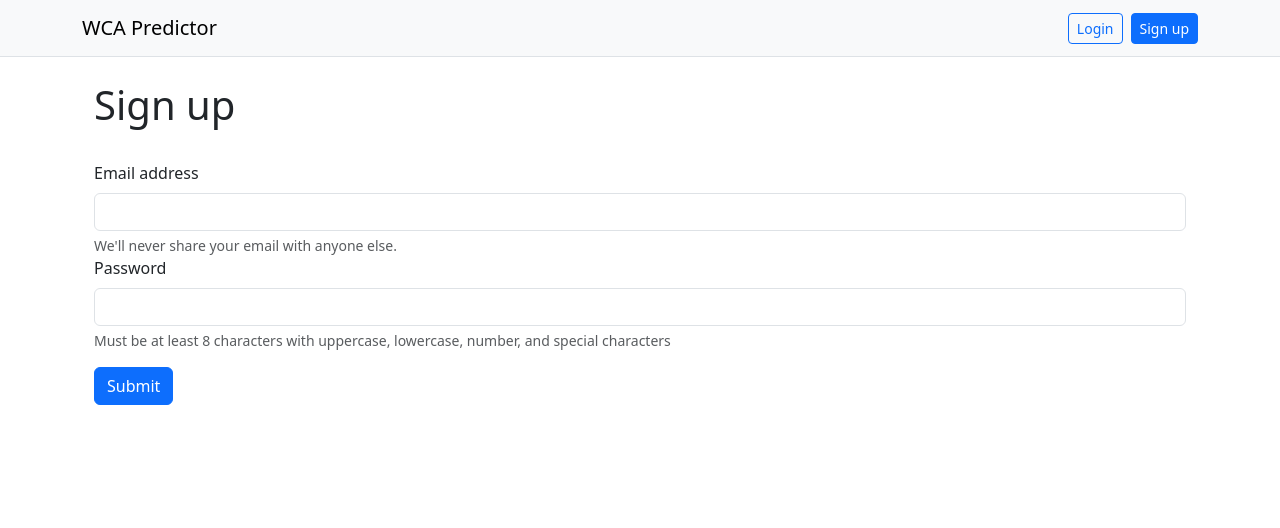
After one commit to TempeHS/2026SE_MLOPSTask_Michael.L, a Flask app: page /signup.html in a window 1280 px wide. The commit adds this page. Shown: the top 528 px of the page. Run offline with Flask 3, Linux system fonts and the light colour scheme; parts of the project's set-up code (start-up, migrations or seed data) failed here and were passed over; some libraries are stand-ins or nearby versions.

Commit message:
feature: app wth ogin completed

```diff
--- a/3.Operations/3.1.Deploy_Model/main.py
+++ b/3.Operations/3.1.Deploy_Model/main.py
@@ -1,32 +1,114 @@
+import base64
+import os
+import pickle
+import sqlite3
+from datetime import timedelta
+from functools import wraps
+from io import BytesIO
 from pathlib import Path
-import pickle
-import os
+from urllib.parse import urlparse
+
 import numpy as np
-from flask import Flask, jsonify, request, render_template
+import pyotp
+import qrcode
+from dotenv import load_dotenv
+from flask import Flask, jsonify, redirect, render_template, request, session
 from flask_wtf.csrf import CSRFProtect
-from dotenv import load_dotenv
+from werkzeug.security import check_password_hash, generate_password_hash
 
 load_dotenv()
 
 app = Flask(__name__)
 
-# CSRF requires a secret key
 app.config["SECRET_KEY"] = os.environ.get("SECRET_KEY")
 if not app.config["SECRET_KEY"]:
     raise RuntimeError("SECRET_KEY environment variable is not set")
+
 app.config["JSON_SORT_KEYS"] = False
 app.config["SESSION_COOKIE_HTTPONLY"] = True
 app.config["SESSION_COOKIE_SECURE"] = os.environ.get("FLASK_ENV") == "production"
 app.config["SESSION_COOKIE_SAMESITE"] = "Lax"
-app.config["WTF_CSRF_TIME_LIMIT"] = 3600  # token expires after 1 hour
+app.config["WTF_CSRF_TIME_LIMIT"] = 3600
+app.config["PERMANENT_SESSION_LIFETIME"] = timedelta(minutes=30)
 
 csrf = CSRFProtect(app)
 
 BASE_DIR = Path(__file__).resolve().parent
 MODEL_FILE = BASE_DIR / "my_saved_poly_v3.pkl"
+AUTH_DB = BASE_DIR / "auth.db"
 
 MIN_AVG = 200
 MAX_AVG = 23750
+
+
+def get_db_conn():
+    conn = sqlite3.connect(AUTH_DB)
+    conn.row_factory = sqlite3.Row
+    return conn
+
+
+def init_auth_db():
+    with get_db_conn() as conn:
+        conn.execute(
+            """
+            CREATE TABLE IF NOT EXISTS users (
+                id INTEGER PRIMARY KEY AUTOINCREMENT,
+                email TEXT UNIQUE NOT NULL,
+                password_hash TEXT NOT NULL,
+                totp_secret TEXT
+            )
+            """
+        )
+        cols = {
+            row["name"] for row in conn.execute("PRAGMA table_info(users)").fetchall()
+        }
+        if "totp_secret" not in cols:
+            conn.execute("ALTER TABLE users ADD COLUMN totp_secret TEXT")
+
+        conn.commit()
+
+
+def get_user_by_email(email: str):
+    with get_db_conn() as conn:
+        return conn.execute("SELECT * FROM users WHERE email = ?", (email,)).fetchone()
+
+
+def get_user_by_id(user_id: int):
+    with get_db_conn() as conn:
+        return conn.execute("SELECT * FROM users WHERE id = ?", (user_id,)).fetchone()
+
+
+def create_user(email: str, password: str) -> bool:
+    password_hash = generate_password_hash(password)
+    try:
+        with get_db_conn() as conn:
+            conn.execute(
+                "INSERT INTO users (email, password_hash) VALUES (?, ?)",
+                (email, password_hash),
+            )
+            conn.commit()
+        return True
+    except sqlite3.IntegrityError:
+        return False
+
+
+def verify_user(email: str, password: str):
+    user = get_user_by_email(email)
+    if not user:
+        return None
+    return user if check_password_hash(user["password_hash"], password) else None
+
+
+def ensure_totp_secret(user_id: int):
+    user = get_user_by_id(user_id)
+    if user and user["totp_secret"]:
+        return user["totp_secret"]
+
+    secret = pyotp.random_base32()
+    with get_db_conn() as conn:
+        conn.execute("UPDATE users SET totp_secret = ? WHERE id = ?", (secret, user_id))
+        conn.commit()
+    return secret
 
 
 def exp_func(x, a, b, c):
@@ -45,6 +127,36 @@ def load_model_params():
     return float(model_data["a"]), float(model_data["b"]), float(model_data["c"])
 
 
+def make_qr_code_base64(otp_uri: str) -> str:
+    qr = qrcode.QRCode(version=1, box_size=8, border=4)
+    qr.add_data(otp_uri)
+    qr.make(fit=True)
+    img = qr.make_image(fill_color="black", back_color="white")
+    stream = BytesIO()
+    img.save(stream, format="PNG")
+    return base64.b64encode(stream.getvalue()).decode("utf-8")
+
+
+def is_safe_next(next_url: str) -> bool:
+    if not next_url:
+        return False
+    parsed = urlparse(next_url)
+    return parsed.scheme == "" and parsed.netloc == "" and next_url.startswith("/")
+
+
+def login_required_2fa(f):
+    @wraps(f)
+    def decorated(*args, **kwargs):
+        if "user_id" not in session:
+            return redirect(f"/login.html?next={request.path}")
+        if not session.get("2fa_verified", False):
+            return redirect("/2fa.html")
+        return f(*args, **kwargs)
+
+    return decorated
+
+
+init_auth_db()
 A, B, C = load_model_params()
 
 
@@ -63,37 +175,122 @@ def index():
 
 @app.route("/health", methods=["GET"])
 def health():
-    return jsonify({"status": "healthy", "model_file": str(MODEL_FILE.name)}), 200
+    return jsonify({"status": "healthy"}), 200
+
+
+@app.route("/signup.html", methods=["GET", "POST"])
+def signup():
+    if request.method == "POST":
+        email = (request.form.get("email") or "").strip().lower()
+        password = request.form.get("password") or ""
+
+        if not email or not password:
+            return render_template("signup.html", error="Missing fields")
+
+        if len(password) < 8:
+            return render_template(
+                "signup.html", error="Password must be at least 8 characters"
+            )
+
+        if create_user(email, password):
+            return render_template("login.html", is_done=True)
+
+        return render_template("signup.html", dupe=True)
+
+    return render_template("signup.html")
+
+
+@app.route("/login.html", methods=["GET", "POST"])
+def login():
+    if request.method == "GET":
+        next_url = request.args.get("next", "")
+        if is_safe_next(next_url):
+            session["next_url"] = next_url
+        return render_template("login.html")
+
+    email = (request.form.get("email") or "").strip().lower()
+    password = request.form.get("password") or ""
+
+    user = verify_user(email, password)
+    if not user:
+        return render_template("login.html", error="Invalid email or password")
+
+    session.clear()
+    session["pending_user_id"] = int(user["id"])
+    session["pending_user_email"] = user["email"]
+    # restore next_url after session.clear()
+    next_url = request.args.get("next") or "/predict"
+    session["next_url"] = next_url if is_safe_next(next_url) else "/predict"
+
+    return redirect("/2fa.html")
+
+
+@app.route("/2fa.html", methods=["GET", "POST"])
+def two_factor_auth():
+    pending_user_id = session.get("pending_user_id")
+    pending_user_email = session.get("pending_user_email")
+
+    if not pending_user_id or not pending_user_email:
+        return redirect("/login.html")
+
+    secret = ensure_totp_secret(int(pending_user_id))
+    totp = pyotp.TOTP(secret)
+    otp_uri = totp.provisioning_uri(
+        name=pending_user_email, issuer_name="WCA Predictor"
+    )
+    qr_code_b64 = make_qr_code_base64(otp_uri)
+
+    if request.method == "POST":
+        otp_input = (request.form.get("otp") or "").strip()
+        if totp.verify(otp_input, valid_window=1):
+            session["user_id"] = int(pending_user_id)
+            session["user_email"] = pending_user_email
+            session["2fa_verified"] = True
+            next_url = session.pop("next_url", "/")
+            session.pop("pending_user_id", None)
+            session.pop("pending_user_email", None)
+            return redirect(next_url if is_safe_next(next_url) else "/")
+
+        return render_template(
+            "2fa.html", qr_code=qr_code_b64, error="Invalid code. Please try again"
+        )
+
+    return render_template("2fa.html", qr_code=qr_code_b64)
+
+
+@app.route("/logout.html", methods=["GET", "POST"])
+def logout():
+    session.clear()
+    return redirect("/")
 
 
 @app.route("/predict", methods=["GET", "POST"])
+@login_required_2fa
 def predict():
     if request.method == "GET":
-        raw_val = request.args.get("events_completed", None)
+        raw_val = request.args.get("events_completed")
     else:
-        if request.is_json:
-            raw_val = (request.get_json(silent=True) or {}).get("events_completed")
-        else:
-            raw_val = request.form.get("events_completed", None)
+        raw_val = request.form.get("events_completed")
 
     if raw_val is None:
         return render_template("index.html", error="events_completed is required")
 
     try:
         events_completed = float(raw_val)
-        if events_completed < 0:
-            return render_template("index.html", error="events_completed must be >= 0")
+        if events_completed <= 0:
+            return render_template(
+                "index.html", error="events_completed must be greater than zero"
+            )
     except (TypeError, ValueError):
         return render_template("index.html", error="events_completed must be a number")
 
     x_max = max(100, int(events_completed * 1.1) + 10)
     x_range = list(range(0, x_max + 1))
-    y_range = [round(unscale(exp_func(x, A, B, C)) / 1000, 2) for x in x_range]
+    y_range = [round(unscale(exp_func(x, A, B, C)) / 1000.0, 2) for x in x_range]
 
     y_scaled = exp_func(events_completed, A, B, C)
     y_cs = unscale(y_scaled)
     y_seconds = y_cs / 1000.0
-
     y_low = y_seconds * 0.90
     y_high = y_seconds * 1.10
 
--- /dev/null
+++ b/3.Operations/3.1.Deploy_Model/templates/layout.html
@@ -0,0 +1,38 @@
+<!doctype html>
+<html lang="en">
+  <head>
+    <meta
+      http-equiv="Content-Security-Policy"
+      content="base-uri 'self'; default-src 'self'; style-src 'self' 'unsafe-inline'; script-src 'self'; img-src 'self' data:; media-src 'self'; font-src 'self'; connect-src 'self'; object-src 'none'; worker-src 'self'; frame-src 'none'; form-action 'self'; manifest-src 'self'"
+    />
+    <meta charset="utf-8" />
+    <meta name="viewport" content="width=device-width, initial-scale=1" />
+    <link rel="stylesheet" type="text/css" href="/static/css/style.css" />
+    <link href="/static/css/bootstrap.min.css" rel="stylesheet" />
+    <title>{% block title %}WCA Predictor{% endblock %}</title>
+  </head>
+  <body>
+    <nav class="navbar navbar-expand-lg bg-body-tertiary border-bottom">
+      <div class="container">
+        <a class="navbar-brand" href="/">WCA Predictor</a>
+        <div class="ms-auto d-flex gap-2">
+          {% if session.get("2fa_verified") %}
+          <span class="navbar-text me-2">{{ session.get("user_email") }}</span>
+          <a class="btn btn-outline-danger btn-sm" href="/logout.html"
+            >Logout</a
+          >
+          {% else %}
+          <a class="btn btn-outline-primary btn-sm" href="/login.html">Login</a>
+          <a class="btn btn-primary btn-sm" href="/signup.html">Sign up</a>
+          {% endif %}
+        </div>
+      </div>
+    </nav>
+
+    <main class="container my-4">{% block content %}{% endblock %}</main>
+
+    <script src="/static/js/bootstrap.bundle.min.js"></script>
+    <script src="/static/js/app.js"></script>
+    {% block scripts %}{% endblock %}
+  </body>
+</html>
--- /dev/null
+++ b/3.Operations/3.1.Deploy_Model/templates/signup.html
@@ -0,0 +1,49 @@
+{% extends 'layout.html' %} {% block content %}
+<div class="container">
+  {% if is_done %}
+  <div class="alert alert-info">Signup Successful</div>
+  {% elif dupe %}
+  <div class="alert alert-danger">Email already registered</div>
+  {% endif %}
+  <form action="/signup.html" method="POST">
+    <div class="d-flex justify-content-between align-items-center mb-4">
+      <h1>Sign up</h1>
+    </div>
+    <div class="col-auto">
+      <label for="exampleInputEmail1" class="form-label">Email address</label>
+      <input
+        type="email"
+        name="email"
+        class="form-control"
+        id="exampleInputEmail1"
+        aria-describedby="emailHelp"
+        required
+      />
+      <div id="emailHelp" class="form-text">
+        We'll never share your email with anyone else.
+      </div>
+    </div>
+    <div class="col-auto">
+      <label for="exampleInputPassword1" class="form-label">Password</label>
+      <input
+        type="password"
+        name="password"
+        class="form-control"
+        id="exampleInputPassword1"
+        minlength="8"
+        pattern="^(?=.*[a-z])(?=.*[A-Z])(?=.*\d)(?=.*[@$!%*?&])[A-Za-z\d@$!%*?&]{8,}$"
+        title="Password must be at least 8 characters and include uppercase, lowercase, number, and special character (@$!%*?&)"
+        required
+      />
+      <div id="passwordHelp" class="form-text">
+        Must be at least 8 characters with uppercase, lowercase, number, and
+        special characters
+      </div>
+    </div>
+    <div class="mt-3">
+      <button type="submit" class="btn btn-primary">Submit</button>
+    </div>
+    <input type="hidden" name="csrf_token" value="{{ csrf_token() }}" />
+  </form>
+</div>
+{% endblock %}
```
Also changed, not shown: 3.Operations/3.1.Deploy_Model/templates/2fa.html (added, +45 -0 lines), 3.Operations/3.1.Deploy_Model/templates/index.html (+19 -1 lines), 3.Operations/3.1.Deploy_Model/templates/login.html (added, +46 -0 lines), 3.Operations/3.1.Deploy_Model/templates/result.html (+13 -26 lines), 3.Operations/3.1.Deploy_Model/auth.db (added).
